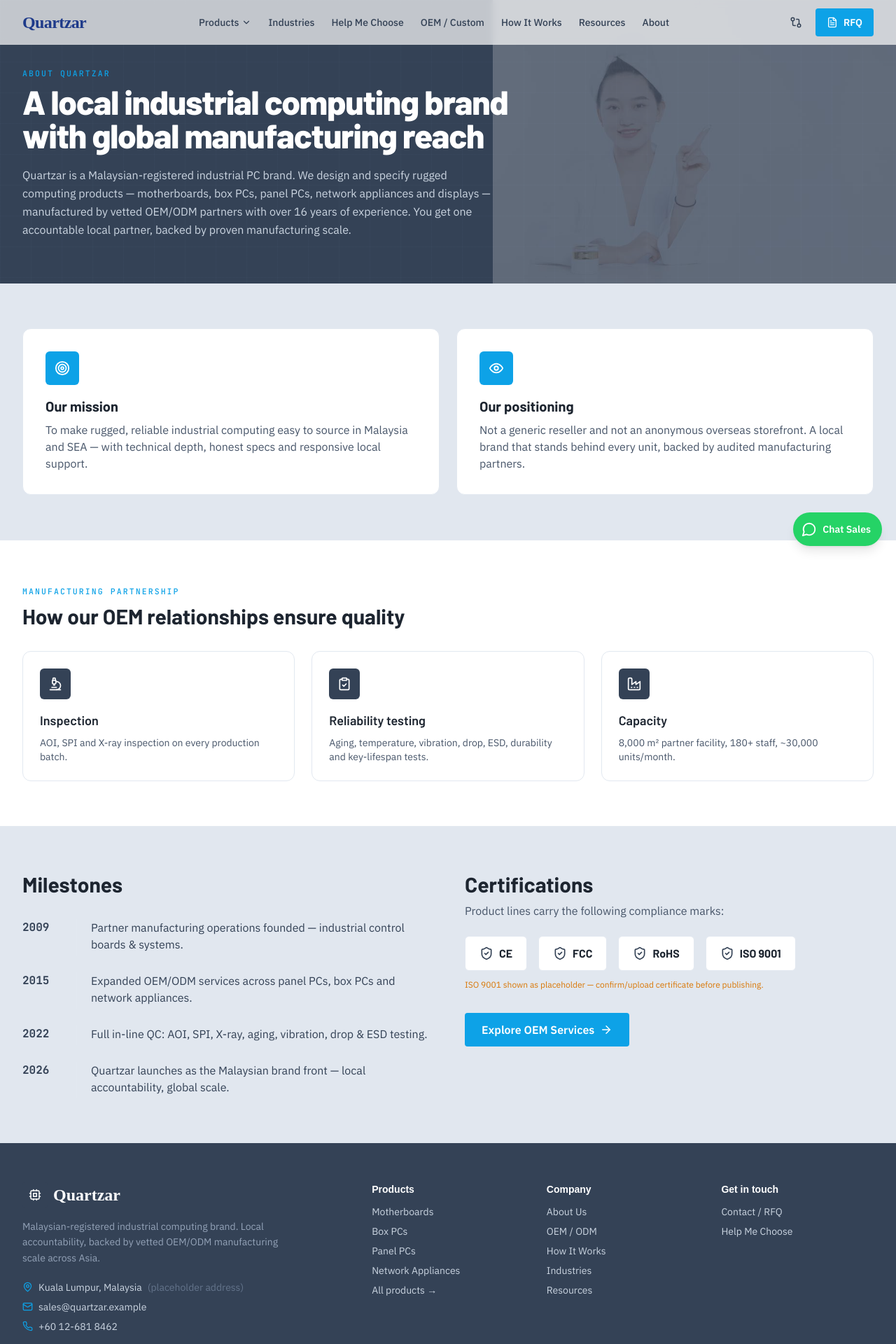
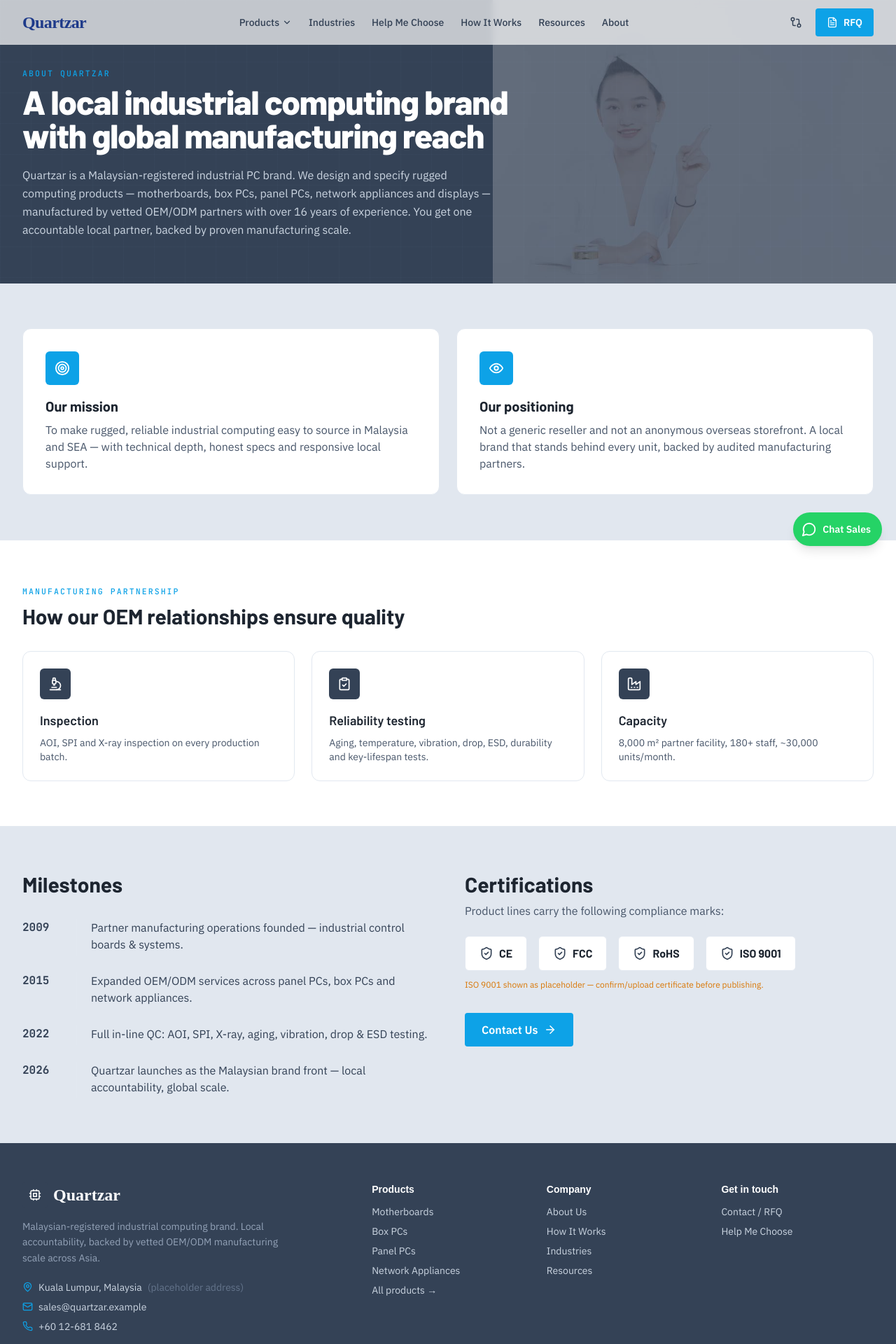
Before and after one commit to sjteo398/techup-catalog, a React (Vite) app: page /about in a window 1280 px wide. Shown: the top 1920 px of the page at 70% size. Built offline with nearby package versions, Linux system fonts and the light colour scheme; a web font is replaced by a local one.

Commit message:
Hide OEM / Custom page and update navigation/footer links

```diff
--- a/src/App.jsx
+++ b/src/App.jsx
@@ -29,7 +29,7 @@ function AppRouter() {
       <Route path="/industries" element={<Industries />} />
       <Route path="/sector/:slug" element={<SectorPage />} />
       <Route path="/help-me-choose" element={<HelpMeChoose />} />
-      <Route path="/oem" element={<OEM />} />
+      {/* Hidden OEM Page Route: <Route path="/oem" element={<OEM />} /> */}
       <Route path="/sourcing" element={<Sourcing />} />
       <Route path="/resources" element={<Resources />} />
       <Route path="/contact" element={<Contact />} />
--- a/src/components/layout/Footer.jsx
+++ b/src/components/layout/Footer.jsx
@@ -35,7 +35,7 @@ export default function Footer() {
             <h4 className="text-white font-sub font-semibold text-sm mb-3">Company</h4>
             <ul className="space-y-2 text-sm">
               <li><Link to="/about" className="hover:text-white">About Us</Link></li>
-              <li><Link to="/oem" className="hover:text-white">OEM / ODM</Link></li>
+              {/* <li><Link to="/oem" className="hover:text-white">OEM / ODM</Link></li> */}
               <li><Link to="/sourcing" className="hover:text-white">How It Works</Link></li>
               <li><Link to="/industries" className="hover:text-white">Industries</Link></li>
               <li><Link to="/resources" className="hover:text-white">Resources</Link></li>
--- a/src/components/layout/Navbar.jsx
+++ b/src/components/layout/Navbar.jsx
@@ -46,7 +46,7 @@ const nav = [
   { to: "/catalog", label: "Products", mega: true },
   { to: "/industries", label: "Industries" },
   { to: "/help-me-choose", label: "Help Me Choose" },
-  { to: "/oem", label: "OEM / Custom" },
+  // { to: "/oem", label: "OEM / Custom" },
   { to: "/sourcing", label: "How It Works" },
   { to: "/resources", label: "Resources" },
   { to: "/about", label: "About" },
--- a/src/pages/About.jsx
+++ b/src/pages/About.jsx
@@ -81,7 +81,7 @@ export default function About() {
               ))}
             </div>
             <p className="mt-3 text-xs text-amber-600">ISO 9001 shown as placeholder — confirm/upload certificate before publishing.</p>
-            <Link to="/oem" className="inline-flex items-center gap-2 mt-8 btn-cta px-6 h-12 rounded-md font-semibold">Explore OEM Services <ArrowRight size={18} /></Link>
+            <Link to="/contact" className="inline-flex items-center gap-2 mt-8 btn-cta px-6 h-12 rounded-md font-semibold">Contact Us <ArrowRight size={18} /></Link>
           </div>
         </div>
       </section>
--- a/src/pages/Home.jsx
+++ b/src/pages/Home.jsx
@@ -144,7 +144,7 @@ export default function Home() {
             </div>
             <div className="flex flex-wrap gap-3">
               <Link to="/catalog" className="btn-cta px-6 h-12 leading-[3rem] rounded-md font-semibold">Browse Catalog</Link>
-              <Link to="/oem" className="px-6 h-12 leading-[3rem] rounded-md font-semibold border border-white/25 hover:bg-white/10 transition-colors">OEM / Custom Solutions</Link>
+              <Link to="/contact" className="px-6 h-12 leading-[3rem] rounded-md font-semibold border border-white/25 hover:bg-white/10 transition-colors">Custom Solution Enquiries</Link>
             </div>
           </div>
         </div>
```
